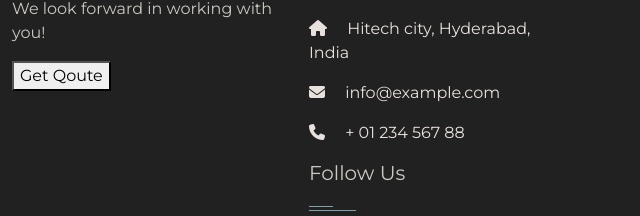
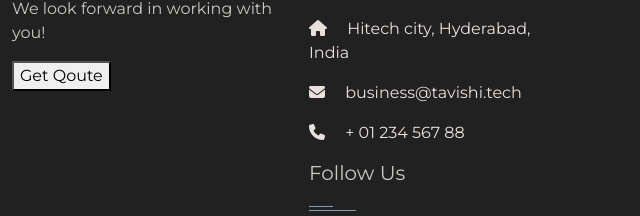
Before and after one commit to tavishitech/tavishi.tech, a plain HTML site: page index.html in a window 1280 px wide. Shown: the part 929-1145 px from the top of the page, 640-1280 px from the left. Drawn offline with nearby package versions, Linux system fonts and the light colour scheme.

Commit message:
Update index.html

```diff
--- a/index.html
+++ b/index.html
@@ -765,7 +765,7 @@
               <p><i class="fas fa-home me-3"></i> <span id="address">Hitech city, Hyderabad, India </span></p>
               <p>
                 <i class="fas fa-envelope me-3"></i>
-                <span id="email">info@example.com</span>
+                <span id="email">business@tavishi.tech</span>
               </p>
               <p><i class="fas fa-phone me-3"></i> <span id="phone">+ 01 234 567 88</span></p>
 
```
